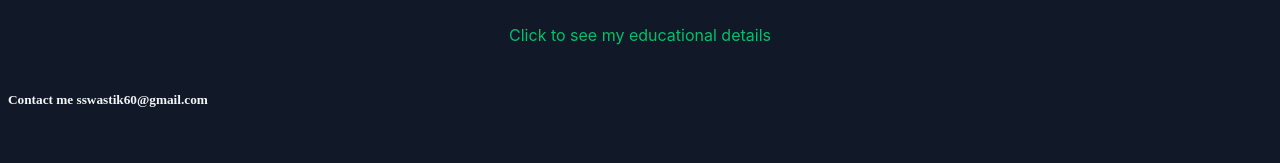
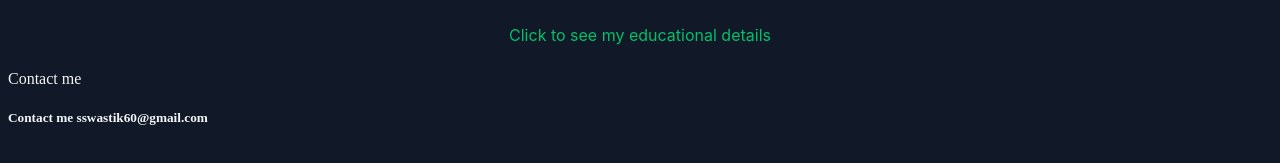
Before and after one commit to Sswastik60/Portfolio, a plain HTML site: page index.html in a window 1280 px wide. Shown: the part 343-506 px from the top of the page. Drawn offline with Linux system fonts and the light colour scheme.

Commit message:
Website progress 3

```diff
--- a/index.html
+++ b/index.html
@@ -34,6 +34,7 @@
             Click to see my educational details
         </div>
     </a>
+    <form>Contact me</form>
     <footer>
         <h5>Contact me sswastik60@gmail.com</h5>
     </footer>
```
